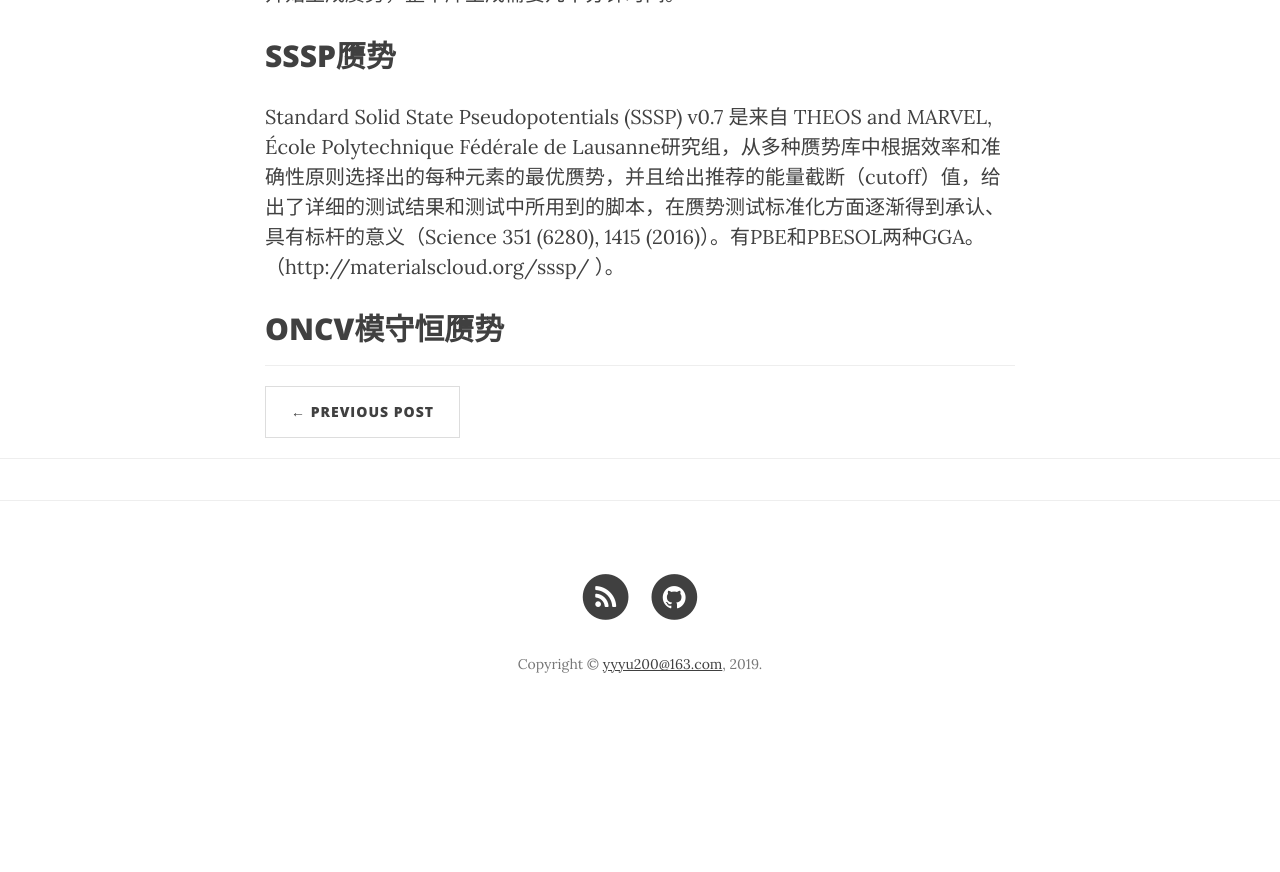
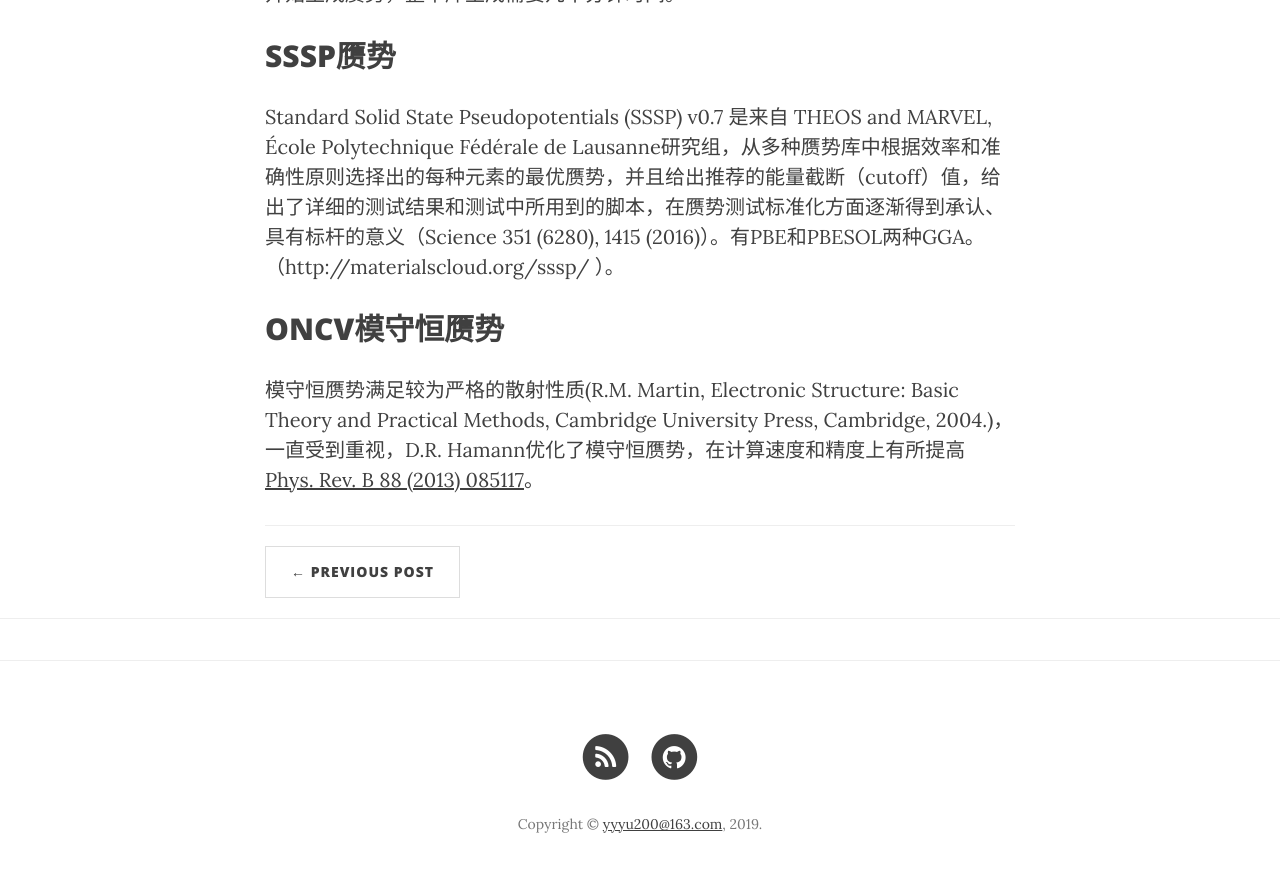
Before and after one commit to yyyu200/DFTbook, a Jekyll site: the page built from _posts/2019-06-03-PPlib.md, in a window 1280 px wide and 900 px high, scrolled down 1163 px. Shown: the top 872 px of the window. Built offline with Jekyll 4.4.1, drawn with Linux system fonts in a browser that asks for light colours; nearby versions of some CDN libraries; comment, search, counter and statistics services are not loaded; before the commit the page ends 1903 px from its top, so only the background shows below that.

Commit message:
modify at20190619-09:37:18-aliyun

```diff
--- a/_posts/2019-06-03-PPlib.md
+++ b/_posts/2019-06-03-PPlib.md
@@ -46,3 +46,4 @@ pslibrary1.0.0的输入文件pslibrary.1.0.0.tar.gz，[网盘下载](https://pan
 Standard Solid State Pseudopotentials (SSSP) v0.7 是来自 THEOS and MARVEL, École Polytechnique Fédérale de Lausanne研究组，从多种赝势库中根据效率和准确性原则选择出的每种元素的最优赝势，并且给出推荐的能量截断（cutoff）值，给出了详细的测试结果和测试中所用到的脚本，在赝势测试标准化方面逐渐得到承认、具有标杆的意义（Science 351 (6280), 1415 (2016)）。有PBE和PBESOL两种GGA。 （http://materialscloud.org/sssp/ ）。
 
 ## ONCV模守恒赝势
+模守恒赝势满足较为严格的散射性质(R.M. Martin, Electronic Structure: Basic Theory and Practical Methods, Cambridge University Press, Cambridge, 2004.)，一直受到重视，D.R. Hamann优化了模守恒赝势，在计算速度和精度上有所提高 [Phys. Rev. B 88 (2013) 085117](http://dx.doi.org/10.1103/PhysRevB.88.085117)。
```
